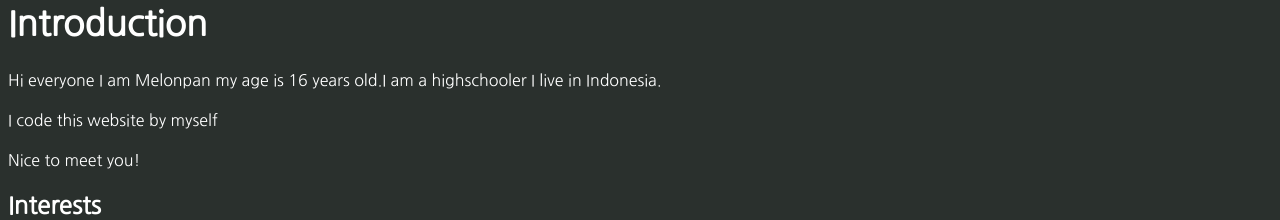
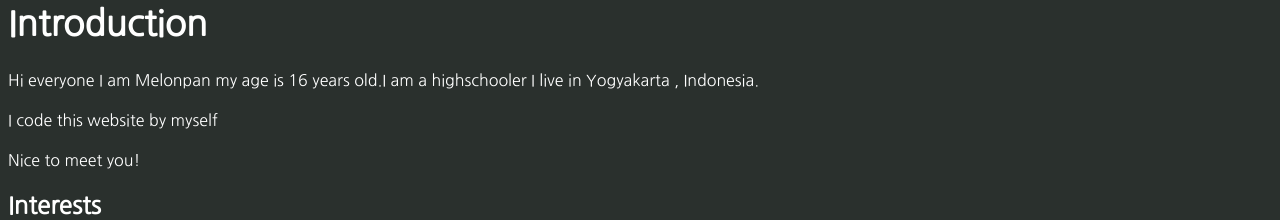
Before and after one commit to Tama5216/tama5216.github.io, a plain HTML site: page index.html in a window 1280 px wide. Shown: the part 134-354 px from the top of the page. Drawn offline with Linux system fonts and the light colour scheme.

Commit message:
Update index.html

```diff
--- a/index.html
+++ b/index.html
@@ -62,7 +62,7 @@
 		<h1 class='title'> Introduction </h1>
 
 		<p> Hi everyone I am Melonpan my age is 16 years old.I am a highschooler
-			I live in Indonesia.<br></br>
+			I live in Yogyakarta , Indonesia.<br></br>
 		I code this website by myself<br></br>
 		Nice to meet you!</p>
 		<h2> Interests </h2>
```
